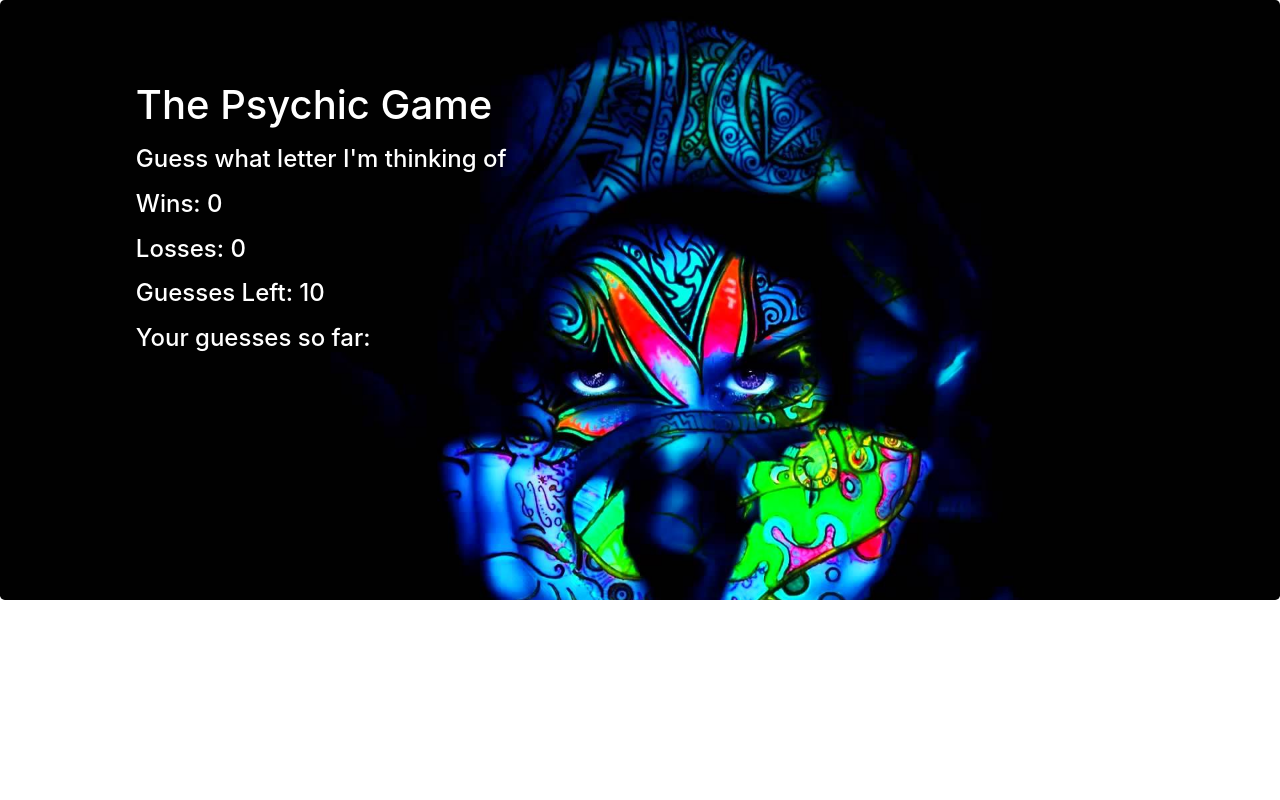
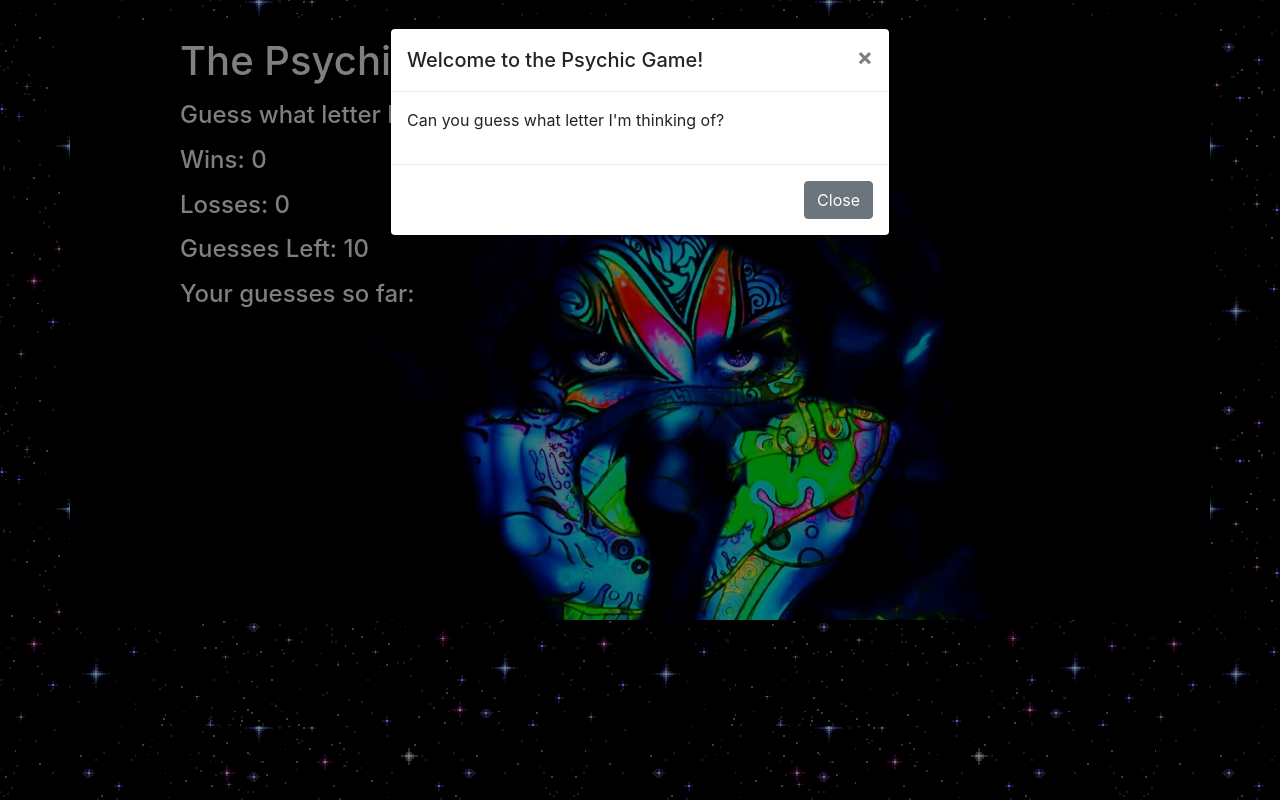
Before and after one commit to djulaton/Psychic-Game, a plain HTML site: page index.html in a window 1280 px wide. Drawn offline with nearby package versions, Linux system fonts and the light colour scheme.

Commit message:
final changes

```diff
--- a/assets/css/style.css
+++ b/assets/css/style.css
@@ -1,8 +1,13 @@
-.jumbotron {
+.container {
     background-image: url('../images/gypsy.jpg');
     height: 600px;
     padding-bottom: 20px;
+    margin-top: 20px;
     background-repeat: no-repeat;
     background-size: cover;
     color: white;
 }
+
+body {
+    background-image: url('../images/stars.gif');
+}
--- a/assets/javascript/game.js
+++ b/assets/javascript/game.js
@@ -12,8 +12,10 @@ var userGuess = null;
 var letterToBeGuessed = alphabetLetters[Math.floor(Math.random() * alphabetLetters.length)];
 console.log("Wins: " + wins + " Losses: " + losses + " GuessesLeft: " + guessesLeft + " Guesses so far: " + guessesSoFar + " Computer picked: " + letterToBeGuessed);
 
-// Notifies user of the game isntructions
-alert("Welcome to the Psychic Game! Can you guess what letter I'm thinking of?");
+// Welcome alert populates
+$(window).on('load',function(){
+	$('.modal').modal('show');
+});
 
 // start listening for events
 document.onkeyup = function(event) {
--- a/index.html
+++ b/index.html
@@ -10,11 +10,32 @@
     <link rel="stylesheet" href="https://maxcdn.bootstrapcdn.com/bootstrap/4.0.0/css/bootstrap.min.css">
 
     <!-- Link to CSS stylesheet -->
-    <link rel="stylesheet" type="text/css" href="assets/css/style.css">
+	<link rel="stylesheet" type="text/css" href="assets/css/style.css">
+
 </head>
 
 <body>
-	<div class="jumbotron">
+
+<div class="modal" tabindex="-1" role="dialog">
+	<div class="modal-dialog" role="document">
+		<div class="modal-content">
+		<div class="modal-header">
+			<h5 class="modal-title">Welcome to the Psychic Game!</h5>
+				<button type="button" class="close" data-dismiss="modal" aria-label="Close">
+					<span aria-hidden="true">&times;</span>
+				</button>
+		</div>
+		<div class="modal-body">
+			<p>Can you guess what letter I'm thinking of?</p>
+		</div>
+		<div class="modal-footer">
+			<button type="button" class="btn btn-secondary" data-dismiss="modal">Close</button>
+		</div>
+		</div>
+	</div>
+</div>
+
+	<div class="container">
 		<div class="row">
 			<div class="col-md-1"></div>
 			<div class="col-md-5"></div>
@@ -33,6 +54,11 @@
             </div>
 	</div>
 
+
+	<script src="https://code.jquery.com/jquery-3.3.1.slim.min.js" integrity="sha384-q8i/X+965DzO0rT7abK41JStQIAqVgRVzpbzo5smXKp4YfRvH+8abtTE1Pi6jizo" crossorigin="anonymous"></script>
+<script src="https://cdnjs.cloudflare.com/ajax/libs/popper.js/1.14.3/umd/popper.min.js" integrity="sha384-ZMP7rVo3mIykV+2+9J3UJ46jBk0WLaUAdn689aCwoqbBJiSnjAK/l8WvCWPIPm49" crossorigin="anonymous"></script>
+<script src="https://stackpath.bootstrapcdn.com/bootstrap/4.1.1/js/bootstrap.min.js" integrity="sha384-smHYKdLADwkXOn1EmN1qk/HfnUcbVRZyYmZ4qpPea6sjB/pTJ0euyQp0Mk8ck+5T" crossorigin="anonymous"></script>
+
 	<!-- Link to javascript game.js -->
 	<script type="text/javascript" src="assets/javascript/game.js"></script>
 
```
Also changed, not shown: assets/images/stars.gif (added).
